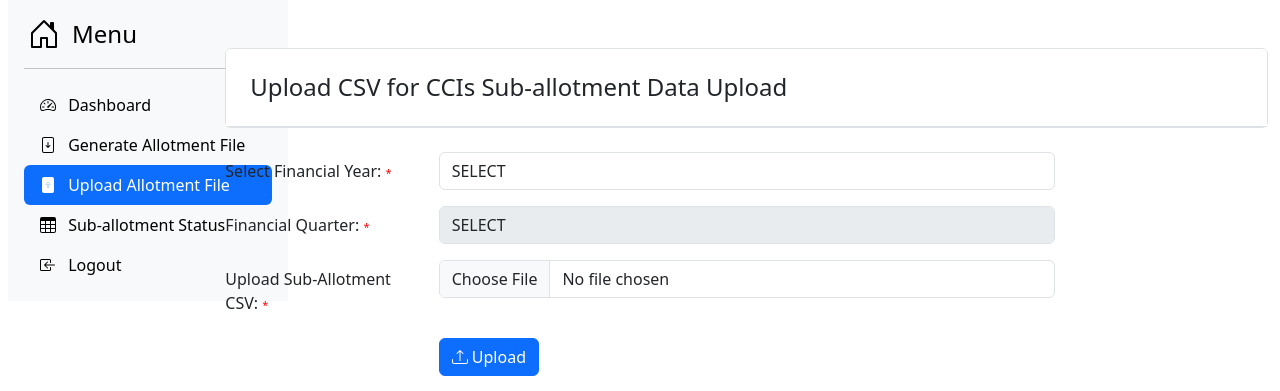
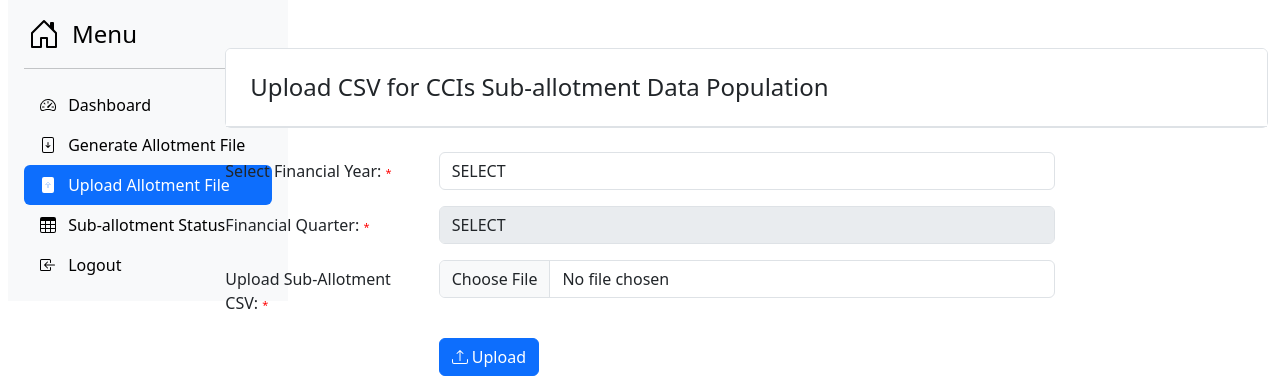
Before and after one commit to kiran86/missionvatsalyafinance, a PHP site: page /pages/csv-upload.php in a window 1280 px wide; the page is wider, and only the part inside the window is pictured. Shown: the top 391 px of that part. Run offline with PHP 8.4, Linux system fonts and the light colour scheme; the visitor is signed in with stand-in values (Sample User, id 1); data comes from the database, SQL or seed files in the repository.

Commit message:
bug fixes

```diff
--- a/pages/csv-upload.php
+++ b/pages/csv-upload.php
@@ -44,7 +44,7 @@ if(isset($_POST['submit'])){
 						<div class="card-header p-4 border-bottom bg-body">
 							<div class="row g-3 justify-content-between align-items-center">
 							<div class="col-12 col-md">
-								<h4 class="text-body mb-0" data-anchor="data-anchor">Upload CSV for CCIs Sub-allotment Data Upload</h4>
+								<h4 class="text-body mb-0" data-anchor="data-anchor">Upload CSV for CCIs Sub-allotment Data Population</h4>
 							</div>
 							</div>
 						</div>
@@ -75,7 +75,7 @@ if(isset($_POST['submit'])){
 				<div class="row mb-3">
 					<label for="formFile" class="col-sm-2 col-form-label">Upload Sub-Allotment CSV: <span id="" style="font-size:11px;color:red">*</span></label>
 					<div class="col-lg-6">
-						<input class="form-control" type="file" id="formFile" required>
+						<input class="form-control" type="file" accept=".csv" id="formFile" required>
 					</div>
 				</div>
 				<div class="row mb-3">
```
